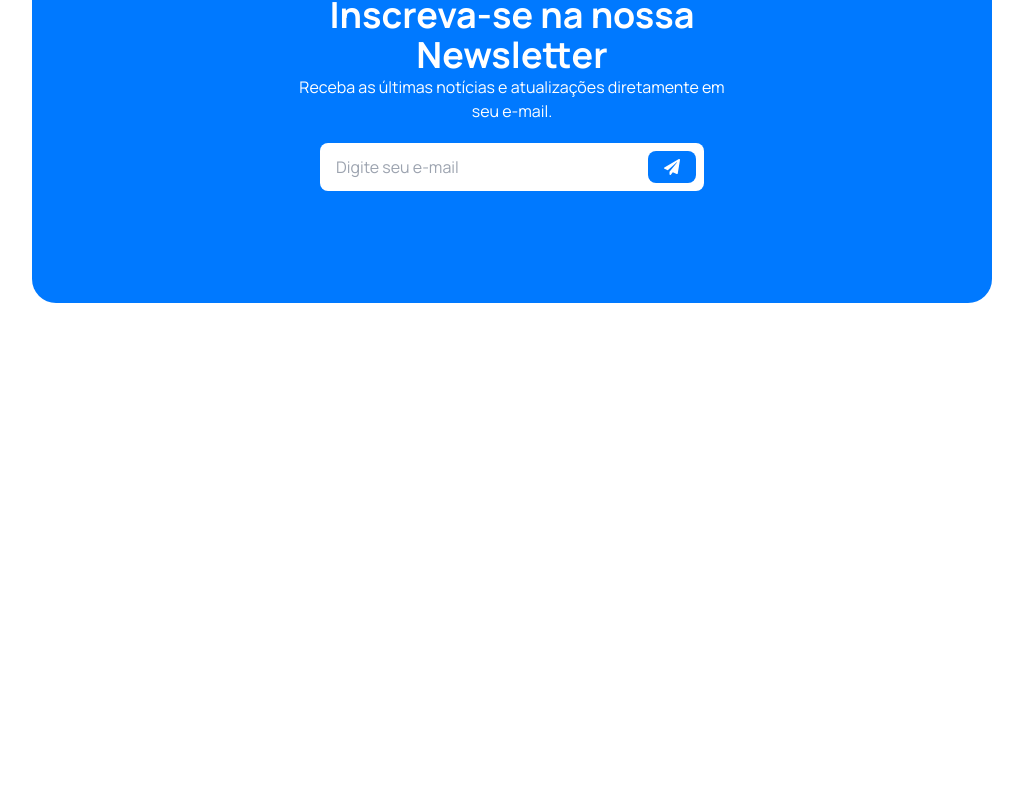
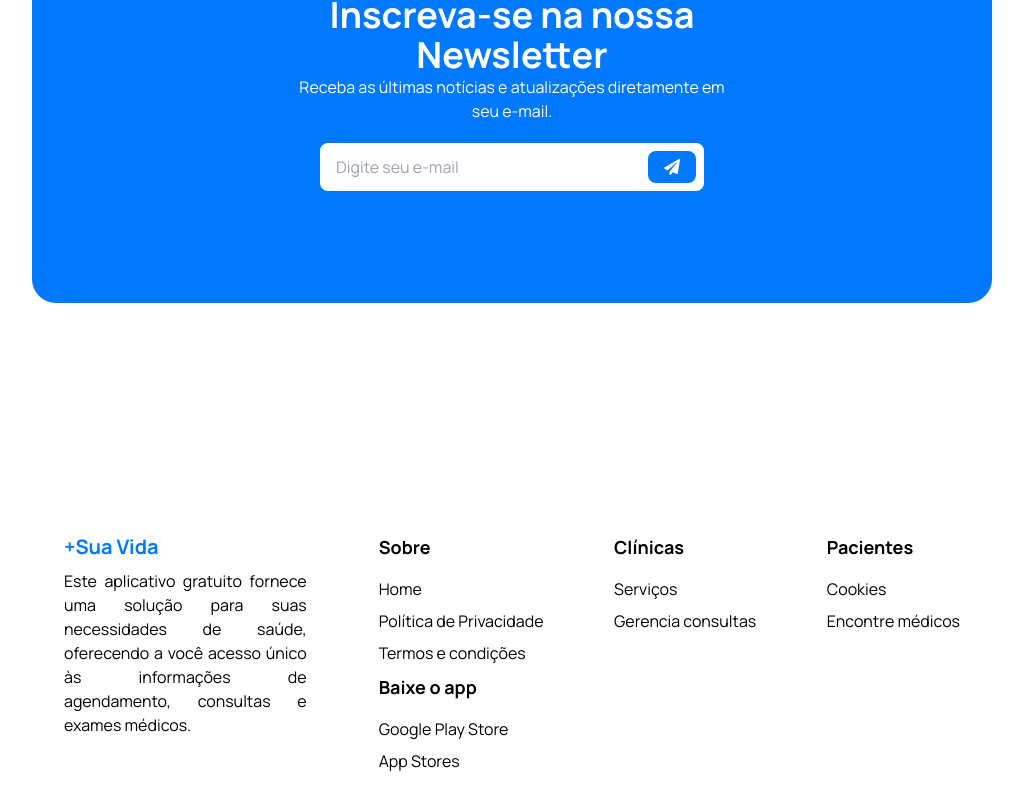
Before and after one commit to Matheussandi/mais-sua-vida, a Next.js app in the folder web/: page / in a window 1280 px wide. Shown: the part 4398-5203 px from the top of the page, without its empty margins (128-1151 px from the left). Before the commit the page ends 4899 px from the top, so only its background shows below. Built offline with nearby package versions, Linux system fonts and the light colour scheme.

Commit message:
:sparkles: feat: Footer

```diff
--- a/web/src/app/page.tsx
+++ b/web/src/app/page.tsx
@@ -1,6 +1,7 @@
 import { About } from "@/components/About";
 import { Apresentation } from "@/components/Apresentation";
 import { Clinics } from "@/components/Clinics";
+import { Footer } from "@/components/Footer";
 import { NavBar } from "@/components/NavBar";
 import { Newsletter } from "@/components/Newsletter";
 import { Patients } from "@/components/Patients";
@@ -14,6 +15,7 @@ export default function Home() {
       <Clinics />
       <Patients />
       <Newsletter />
+      <Footer />
     </div>
   );
 }
--- a/web/src/components/Button.tsx
+++ /dev/null
@@ -1,11 +0,0 @@
-interface ButtonProps {
-    title: string;
-}
-
-export function Button(props: ButtonProps) {
-    return (
-        <button className="bg-primary p-2 rounded">
-            {props.title}
-        </button>
-    )
-}
--- /dev/null
+++ b/web/src/components/Footer.tsx
@@ -0,0 +1,63 @@
+export function Footer() {
+  return (
+    <footer className="py-8">
+      <div className="max-w-7xl mx-auto px-4 sm:px-6 lg:px-8">
+        <div className="flex flex-wrap lg:flex-nowrap justify-between gap-x-6">
+          <div className="w-full lg:w-1/2 mb-4 lg:mb-0">
+            <h2 className="text-xl font-bold mb-2 text-primary">+Sua Vida</h2>
+            <p className="mr-0 lg:mr-12 text-justify">
+              Este aplicativo gratuito fornece uma solução para suas
+              necessidades de saúde, oferecendo a você acesso único às
+              informações de agendamento, consultas e exames médicos.
+            </p>
+          </div>
+          <div className="w-full">
+            <div className="flex flex-wrap justify-between gap-2">
+              <div className="flex flex-col gap-2 w-full md:w-1/2 lg:w-auto mb-4 lg:mb-0">
+                <h3 className="text-lg font-bold mb-2">Sobre</h3>
+                <a href="#" className="hover:text-primary">
+                  Home
+                </a>
+                <a href="#" className="hover:text-primary">
+                  Política de Privacidade
+                </a>
+                <a href="#" className="hover:text-primary">
+                  Termos e condições
+                </a>
+              </div>
+              <div className="flex flex-col gap-2 w-full md:w-1/2 lg:w-auto mb-4 lg:mb-0">
+                <h3 className="text-lg font-bold mb-2">Clínicas</h3>
+                <a href="#" className="hover:text-primary">
+                  Serviços
+                </a>
+                <a href="#" className="hover:text-primary">
+                  Gerencia consultas
+                </a>
+              </div>
+              <div className="flex flex-col gap-2 w-full md:w-1/2 lg:w-auto mb-4 lg:mb-0">
+                <h3 className="text-lg font-bold mb-2">Pacientes</h3>
+                <a href="#" className="hover:text-primary">
+                  Cookies
+                </a>
+                <a href="#" className="hover:text-primary">
+                  Encontre médicos
+                </a>
+              </div>
+              <div className="flex flex-col gap-2 w-full md:w-1/2 lg:w-auto">
+                <h3 className="text-lg font-bold mb-2">Baixe o app</h3>
+                <div className="flex flex-col gap-2 ">
+                  <a href="#" className="mr-2 hover:text-primary">
+                    Google Play Store
+                  </a>
+                  <a href="#" className="hover:text-primary">
+                    App Stores
+                  </a>
+                </div>
+              </div>
+            </div>
+          </div>
+        </div>
+      </div>
+    </footer>
+  );
+}
```
